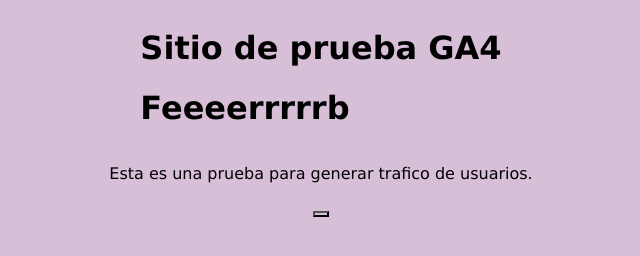
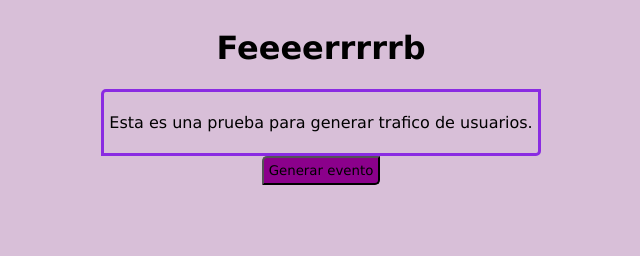
Before and after one commit to Feeeerrrrrb/mi-sitio-ga4, a plain HTML site: page index.html in a window 1280 px wide. Shown: the whole page, without its empty margins (319-959 px from the left). Drawn offline with Linux system fonts and the light colour scheme.

Commit message:
index.html

```diff
--- a/index.html
+++ b/index.html
@@ -28,16 +28,15 @@
 </script>
 </head>
 <body>
-    <div class="flex">
+       <div class="flex">
         <div>
-            <h1>Sitio de prueba GA4</h1>
             <h1>Feeeerrrrrb</h1>
         </div>
-        <div>
+        <div class="desc">
             <p>Esta es una prueba para generar trafico de usuarios.</p>
         </div>
         <div>
-            <button></button>
+            <button class="submit">Generar evento</button>
         </div>
     </div>
 </body>
```
